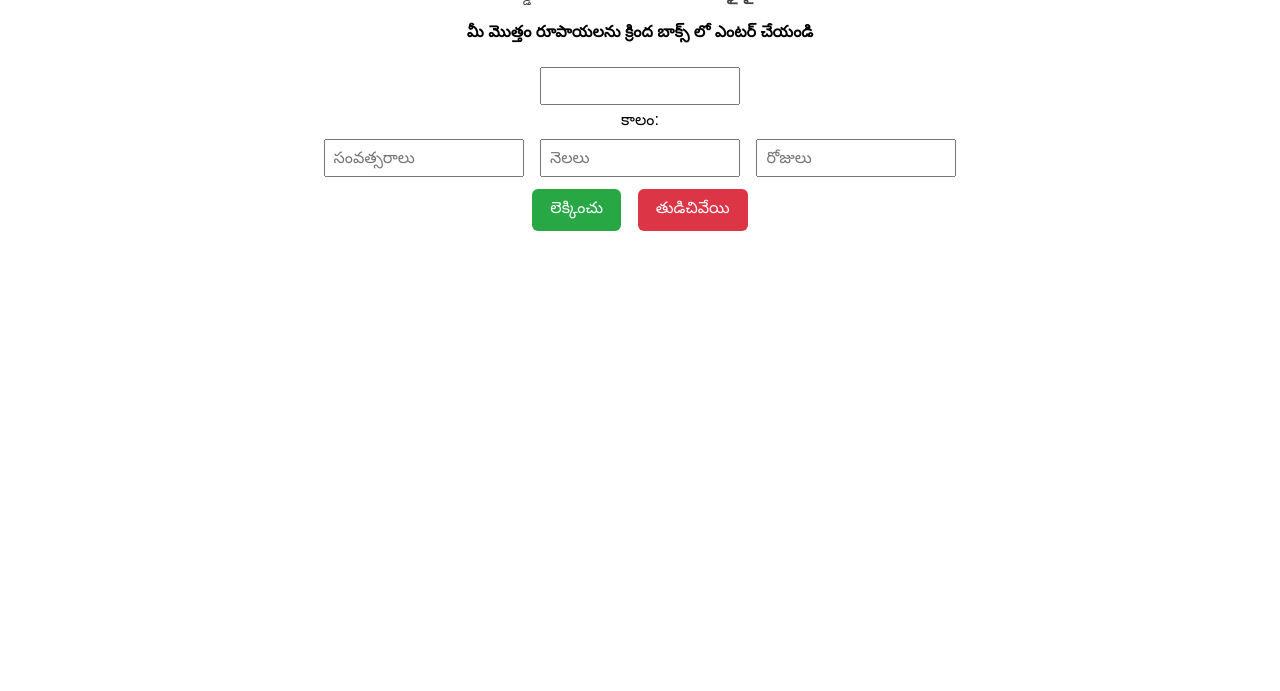
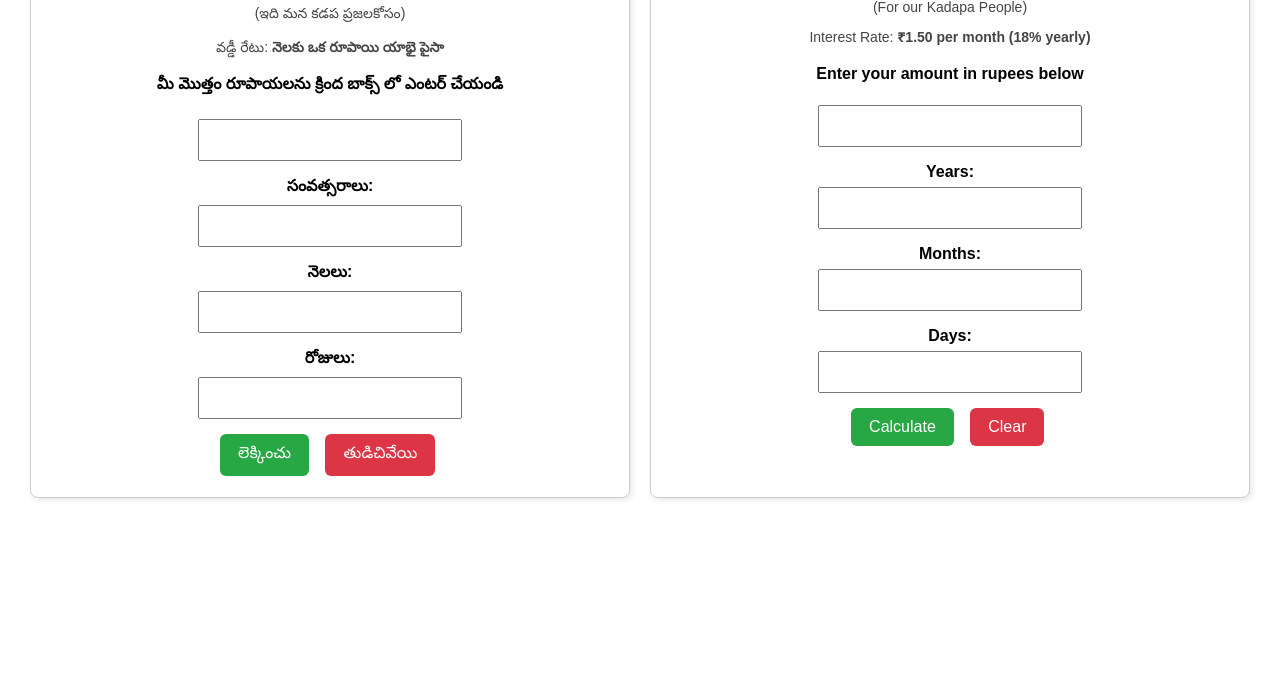
Before and after one commit to narmadakamini12-coder/interest-calculator, a plain HTML site: page index.html in a window 1280 px wide. Shown: the part 109-800 px from the top of the page. Drawn offline with Linux system fonts and the light colour scheme.

Commit message:
Interest1

```diff
--- a/index.html
+++ b/index.html
@@ -1,65 +1,145 @@
 <!DOCTYPE html>
 <html lang="te">
 <head>
-  <meta charset="UTF-8" />
-  <title>వడ్డీ లెక్కకట్టు</title>
+  <meta charset="UTF-8">
+  <meta name="viewport" content="width=device-width, initial-scale=1.0">
+  <title>వడ్డీ లెక్కకట్టు | Interest Calculator</title>
   <style>
-    body { font-family: Arial; text-align: center; margin: 40px; }
-    input { padding: 8px; margin: 6px; font-size: 16px; width: 180px; }
+    body { font-family: Arial, sans-serif; margin: 20px; }
+    .container { display: flex; justify-content: space-between; flex-wrap: wrap; }
+    .box {
+      flex: 1;
+      min-width: 300px;
+      border: 1px solid #ccc;
+      border-radius: 8px;
+      padding: 15px;
+      margin: 10px;
+      text-align: center;
+      box-shadow: 2px 2px 6px rgba(0,0,0,0.1);
+    }
+    h2 { margin-bottom: 5px; }
+    input { padding: 10px; margin: 6px; font-size: 16px; width: 80%; max-width: 240px; }
+    label { display: block; margin-top: 10px; font-weight: bold; }
     button { padding: 10px 18px; font-size: 16px; border: none; border-radius: 6px; margin: 6px; cursor: pointer; color: #fff; }
-    #calcBtn { background: #28a745; } /* green */
-    #calcBtn:hover { background: #1e7e34; }
-    #resetBtn { background: #dc3545; } /* red */
-    #resetBtn:hover { background: #b21f2d; }
-    pre { text-align: left; display: inline-block; margin-top: 18px; font-size: 15px; white-space: pre-line; }
-    .note { margin-bottom: 10px; color: #444; }
+    .calcBtn { background: #28a745; }
+    .calcBtn:hover { background: #1e7e34; }
+    .resetBtn { background: #dc3545; }
+    .resetBtn:hover { background: #b21f2d; }
+    pre { text-align: left; display: inline-block; margin-top: 18px; font-size: 15px; white-space: pre-line; max-width: 95%; }
+    .note { margin-bottom: 12px; color: #444; font-size: 14px; }
     .error { color: darkred; font-weight: bold; }
   </style>
 </head>
 <body>
-  <h2>💰 వడ్డీ లెక్కకట్టు <span style="font-size:16px; color:#555;">(ఇది మన కడప ప్రజలకోసం)</span></h2>
+  <div class="container">
+    <!-- Telugu Box -->
+    <div class="box">
+      <h2>💰 వడ్డీ లెక్కకట్టు</h2>
+      <p class="note">(ఇది మన కడప ప్రజలకోసం)</p>
       <p class="note">వడ్డీ రేటు: <b>నెలకు ఒక రూపాయి యాభై పైసా</b></p>
 
-  <div>
       <p><b>మీ మొత్తం రూపాయలను క్రింద బాక్స్ లో ఎంటర్ చేయండి</b></p>
-    <input id="amount" type="number"><br>
+      <input id="amount-te" type="number"><br>
 
-    <label>కాలం:</label><br>
-    <input id="years" type="number" placeholder="సంవత్సరాలు">
-    <input id="months" type="number" placeholder="నెలలు">
-    <input id="days" type="number" placeholder="రోజులు"><br>
+      <label for="years-te">సంవత్సరాలు:</label>
+      <input id="years-te" type="number"><br>
 
-    <button id="calcBtn">లెక్కించు</button>
-    <button id="resetBtn">తుడిచివేయి</button>
+      <label for="months-te">నెలలు:</label>
+      <input id="months-te" type="number"><br>
+
+      <label for="days-te">రోజులు:</label>
+      <input id="days-te" type="number"><br>
+
+      <button class="calcBtn" onclick="calc('te')">లెక్కించు</button>
+      <button class="resetBtn" onclick="resetForm('te')">తుడిచివేయి</button>
+
+      <pre id="result-te"></pre>
     </div>
 
-  <pre id="result"></pre>
+    <!-- English Box -->
+    <div class="box">
+      <h2>💰 Interest Calculator</h2>
+      <p class="note">(For our Kadapa People)</p>
+      <p class="note">Interest Rate: <b>₹1.50 per month (18% yearly)</b></p>
+
+      <p><b>Enter your amount in rupees below</b></p>
+      <input id="amount-en" type="number"><br>
+
+      <label for="years-en">Years:</label>
+      <input id="years-en" type="number"><br>
+
+      <label for="months-en">Months:</label>
+      <input id="months-en" type="number"><br>
+
+      <label for="days-en">Days:</label>
+      <input id="days-en" type="number"><br>
+
+      <button class="calcBtn" onclick="calc('en')">Calculate</button>
+      <button class="resetBtn" onclick="resetForm('en')">Clear</button>
+
+      <pre id="result-en"></pre>
+    </div>
+  </div>
 
   <script>
-    document.addEventListener('DOMContentLoaded', function () {
-      const calcBtn = document.getElementById('calcBtn');
-      const resetBtn = document.getElementById('resetBtn');
-      const resultEl = document.getElementById('result');
-
-      calcBtn.addEventListener('click', function () {
-        try {
-          const p = parseFloat(document.getElementById('amount').value);
-          const y = parseInt(document.getElementById('years').value) || 0;
-          const m = parseInt(document.getElementById('months').value) || 0;
-          const d = parseInt(document.getElementById('days').value) || 0;
+    function calc(lang) {
+      const p = parseFloat(document.getElementById('amount-' + lang).value);
+      const y = parseInt(document.getElementById('years-' + lang).value) || 0;
+      const m = parseInt(document.getElementById('months-' + lang).value) || 0;
+      const d = parseInt(document.getElementById('days-' + lang).value) || 0;
+      const resultEl = document.getElementById('result-' + lang);
 
       if (isNaN(p) || p <= 0) {
-            resultEl.textContent = '⚠️ దయచేసి సరైన మొత్తం ఇవ్వండి!';
+        resultEl.textContent = (lang === 'te')
+          ? '⚠️ దయచేసి సరైన మొత్తం ఇవ్వండి!'
+          : '⚠️ Please enter a valid amount!';
         resultEl.classList.add('error');
         return;
       }
       resultEl.classList.remove('error');
 
-          const rate = 0.18; // 18%
+      const rate = 0.18; // 18% yearly
       let current = p;
       let details = '';
 
-          // yearly compound
       for (let i = 1; i <= y; i++) {
         const intr = current * rate;
-            details += `${i} సంవత్సరం → మూలధనం = ₹${current.toFixed(2)}, వడ్డీ = ₹${int
+        details += (lang === 'te')
+          ? `${i} సంవత్సరం → మూలధనం = ₹${current.toFixed(2)}, వడ్డీ = ₹${intr.toFixed(2)}, మొత్తం = ₹${(current + intr).toFixed(2)}\n`
+          : `${i} Year → Principal = ₹${current.toFixed(2)}, Interest = ₹${intr.toFixed(2)}, Total = ₹${(current + intr).toFixed(2)}\n`;
+        current += intr;
+      }
+
+      if (m > 0) {
+        const intr = current * rate * (m / 12);
+        details += (lang === 'te')
+          ? `${m} నెలలు → మూలధనం = ₹${current.toFixed(2)}, వడ్డీ = ₹${intr.toFixed(2)}, మొత్తం = ₹${(current + intr).toFixed(2)}\n`
+          : `${m} Months → Principal = ₹${current.toFixed(2)}, Interest = ₹${intr.toFixed(2)}, Total = ₹${(current + intr).toFixed(2)}\n`;
+        current += intr;
+      }
+
+      if (d > 0) {
+        const intr = current * rate * (d / 365);
+        details += (lang === 'te')
+          ? `${d} రోజులు → మూలధనం = ₹${current.toFixed(2)}, వడ్డీ = ₹${intr.toFixed(2)}, మొత్తం = ₹${(current + intr).toFixed(2)}\n`
+          : `${d} Days → Principal = ₹${current.toFixed(2)}, Interest = ₹${intr.toFixed(2)}, Total = ₹${(current + intr).toFixed(2)}\n`;
+        current += intr;
+      }
+
+      details += (lang === 'te')
+        ? `\n👉 చివరి మొత్తం = ₹${current.toFixed(2)}`
+        : `\n👉 Final Amount = ₹${current.toFixed(2)}`;
+      resultEl.textContent = details;
+    }
+
+    function resetForm(lang) {
+      document.getElementById('amount-' + lang).value = '';
+      document.getElementById('years-' + lang).value = '';
+      document.getElementById('months-' + lang).value = '';
+      document.getElementById('days-' + lang).value = '';
+      document.getElementById('result-' + lang).textContent = '';
+      document.getElementById('result-' + lang).classList.remove('error');
+    }
+  </script>
+</body>
+</html>
```
Lines whose indentation alone changed are shown as unchanged.
